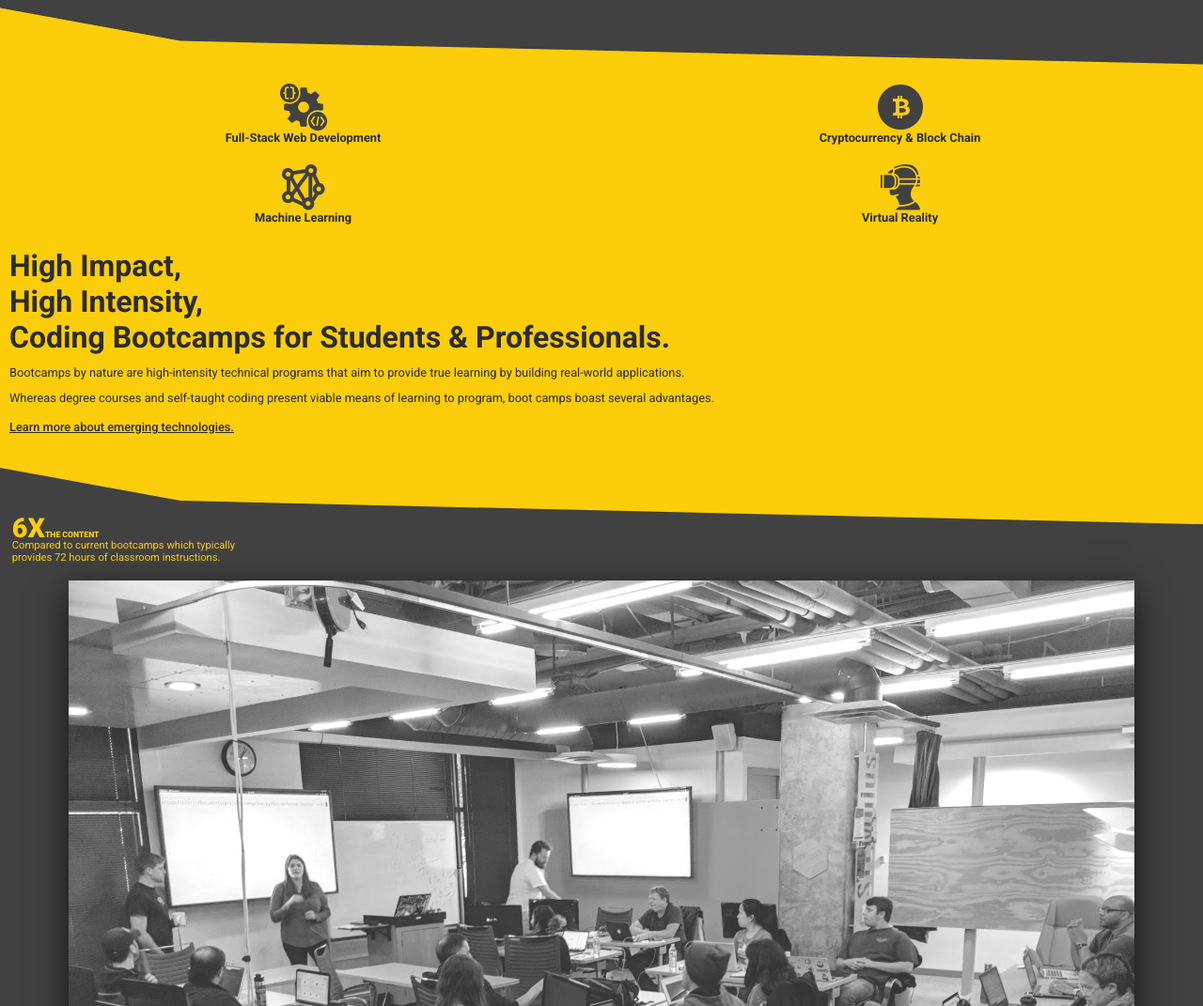
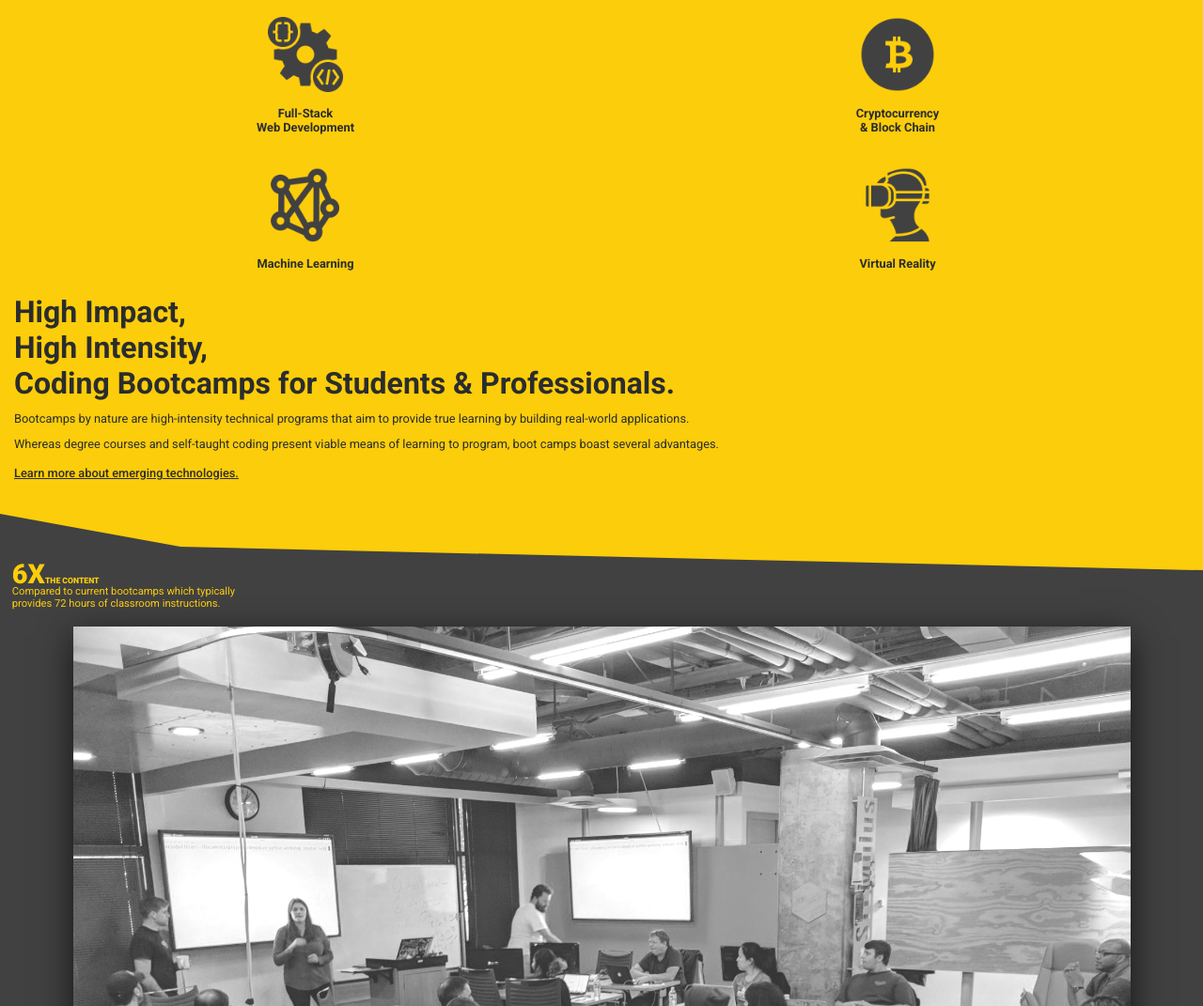
Before and after one commit to avidayal91/ljs-website, a plain HTML site: page index.html in a window 1280 px wide. Shown: the part 1729-2800 px from the top of the page at 94% size. Drawn offline with Linux system fonts and the light colour scheme.

Commit message:
added overall padding in text, height decreased for masthead and image size increases for programs

```diff
--- a/css/style.css
+++ b/css/style.css
@@ -263,7 +263,7 @@ img {
 /*****************************/
 
 .masthead {
-    height: 100vh;
+    height: 90vh;
     background: url(../images/homepage-hero.jpg);
     background-size: cover;
     background-repeat: no-repeat;
@@ -313,7 +313,7 @@ HOME-PAGE - 2nd Section
 
 .bootcamp {
     background: var(--light-grey);
-    padding: 30px 10px;
+    padding: 30px 15px;
 }
 
 #benefit {
@@ -382,7 +382,7 @@ HOME - Bootcamp prgrams section
 
 .bootcamp-programs {
     position: relative;
-    padding: 80px 10px 80px;
+    padding: 80px 15px 80px;
     background: var(--yellow);
     margin-top: -60px;
     clip-path: polygon(0% 0%, 100% 0%, 100% 100%, 15vw calc(100% - 25px), 0% calc(100% - 60px));
@@ -398,8 +398,8 @@ HOME - Bootcamp prgrams section
 
 .program-card img {
     display: block;
-    max-width: 50px;
-    margin: 0 auto;
+    max-width: 80px;
+    margin: 15px auto;
 }
 
 .program-card h3 {
@@ -418,7 +418,7 @@ HOME - Corporates section
     background: var(--light-grey);
     clip-path: polygon(0% 0%, 100% 0%, 100% calc(100% - 60px), 85vw calc(100% - 25px), 0% 100%);
     margin-top: -60px;
-    padding: 120px 10px 40px;
+    padding: 120px 15px 40px;
     position: relative;
     z-index: 8;
 
@@ -469,7 +469,7 @@ Call To Action SECTION
 .cta {
     position: relative;
     margin-top: -60px;
-    padding: 100px 10px;
+    padding: 100px 15px;
     text-align: center;
     background: var(--yellow);
     clip-path: polygon(0% 0%, 100% 0%, 100% calc(100% - 60px), 85vw calc(100% - 25px), 0% 100%);
@@ -498,7 +498,7 @@ Footer styles
 footer {
     background: var(--light-grey);
     margin-top: -60px;
-    padding: 80px 10px 20px;
+    padding: 80px 15px 20px;
     display: grid;
     grid-template-columns: 1fr 1fr;
     grid-gap: 15px;
--- a/index.html
+++ b/index.html
@@ -71,11 +71,11 @@
               <div class="programs-container">
                 <div class="program-card">
                   <img src="images/full-stack.png" alt="full-stack">
-                  <h3>Full-Stack Web Development</h3>
+                  <h3>Full-Stack <br>Web Development</h3>
                 </div>
                 <div class="program-card">
                   <img src="images/cryptocurrency.png" alt="blockchain">
-                  <h3>Cryptocurrency &amp; Block Chain</h3>
+                  <h3>Cryptocurrency <br>&amp; Block Chain</h3>
                 </div>
                 <div class="program-card">
                   <img src="images/machine-learning.png" alt="machine-learning">
```
